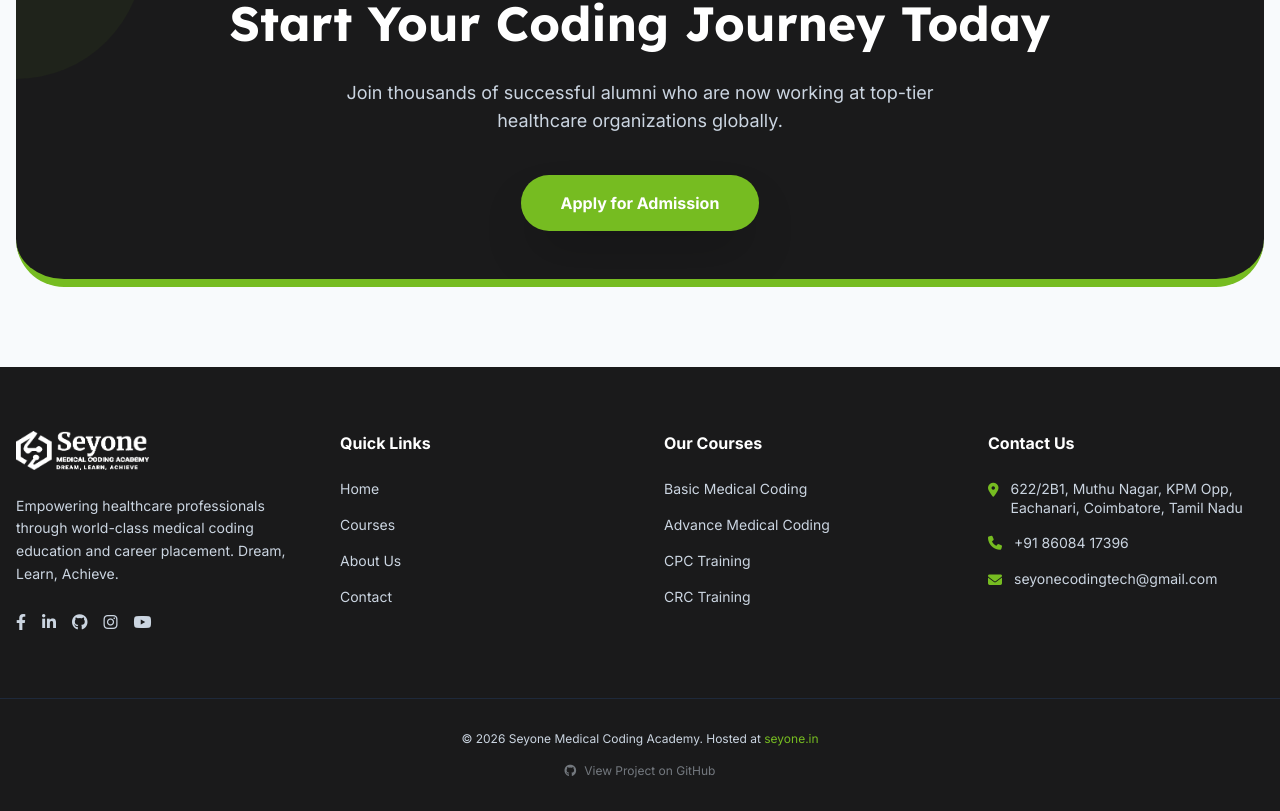
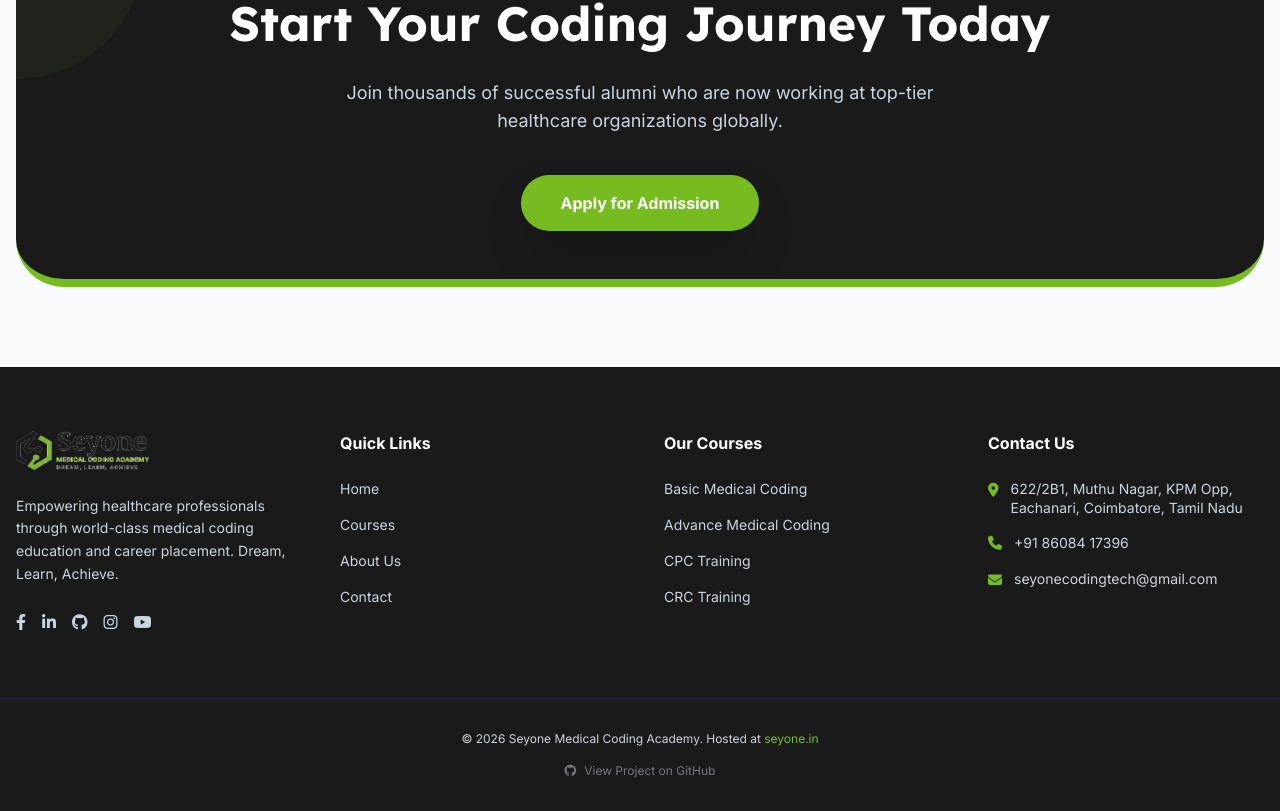
Before and after one commit to Gokulraj-374/Seyone-Medical-Coding-Academy-, a React (Vite) app: page / in a window 1280 px wide. Shown: the part 2584-3395 px from the top of the page. Built offline with nearby package versions, Linux system fonts and the light colour scheme; no server answers.

Commit message:
Revert footer logo filter changes

```diff
--- a/components/Logo.tsx
+++ b/components/Logo.tsx
@@ -25,7 +25,6 @@ const Logo: React.FC<LogoProps> = ({
           src="/full-logo-transparent.png"
           alt="Seyone Medical Coding Academy"
           className="h-full w-auto object-contain"
-          style={light ? { filter: 'brightness(0) invert(1)' } : undefined}
         />
       </div>
     </div>
```
